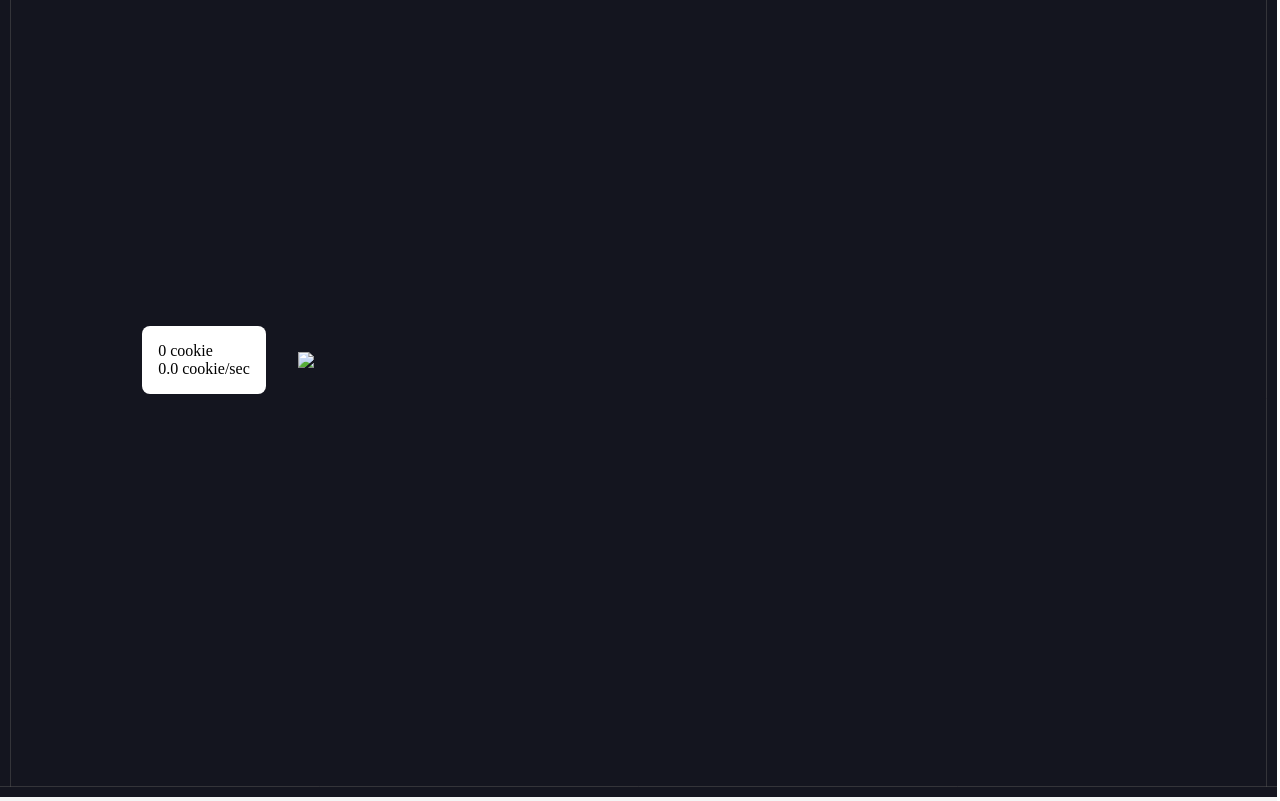
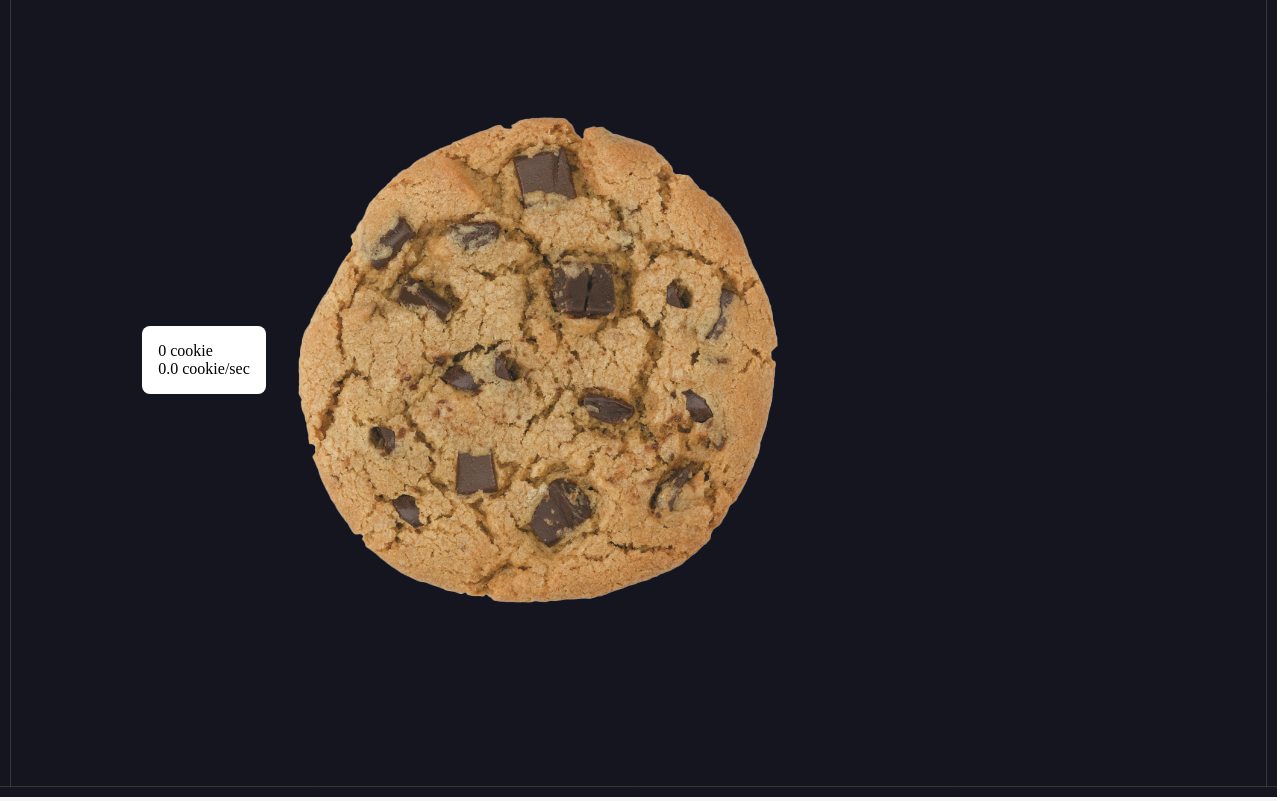
Before and after one commit to Willy-tec/Cookie_clicker, a plain HTML site: page index.html in a window 1280 px wide. Drawn offline with Linux system fonts and the light colour scheme; the site is published under a folder, as on GitHub Pages, so addresses that start at the root find nothing.

Commit message:
Encore trompé sur l'url

```diff
--- a/index.html
+++ b/index.html
@@ -12,7 +12,7 @@
       <div class="cookie_number">0 cookies</div>
       <div class="cookie_second">0 cookie/sec</div>
     </main>
-    <img draggable="false" id="cookie" src="/src/img/1cookie.png"/>
+    <img draggable="false" id="cookie" src="src/img/1cookie.png"/>
     <aside>
       <ul>
         <li data-price="10">Bonus</li>
```
